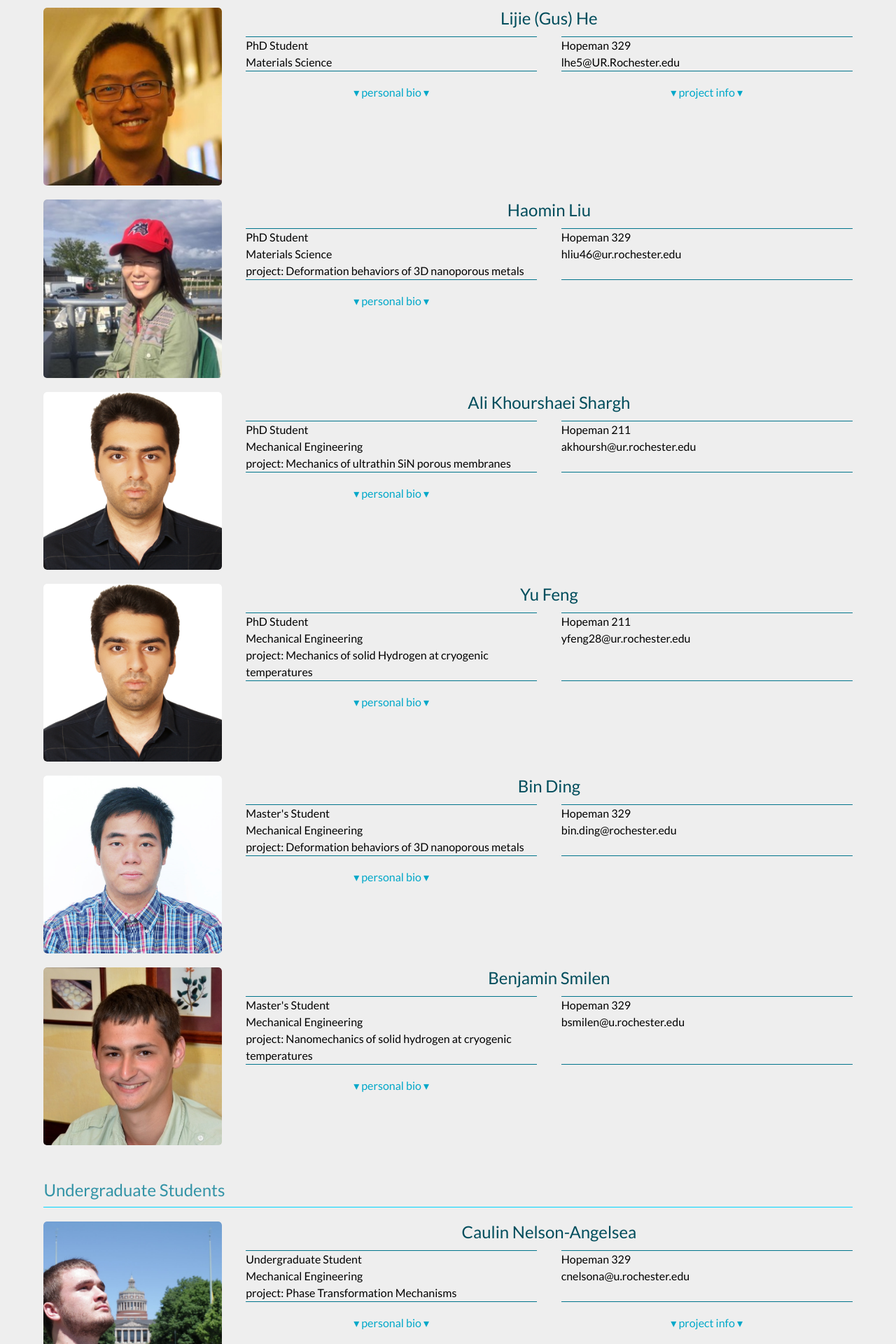
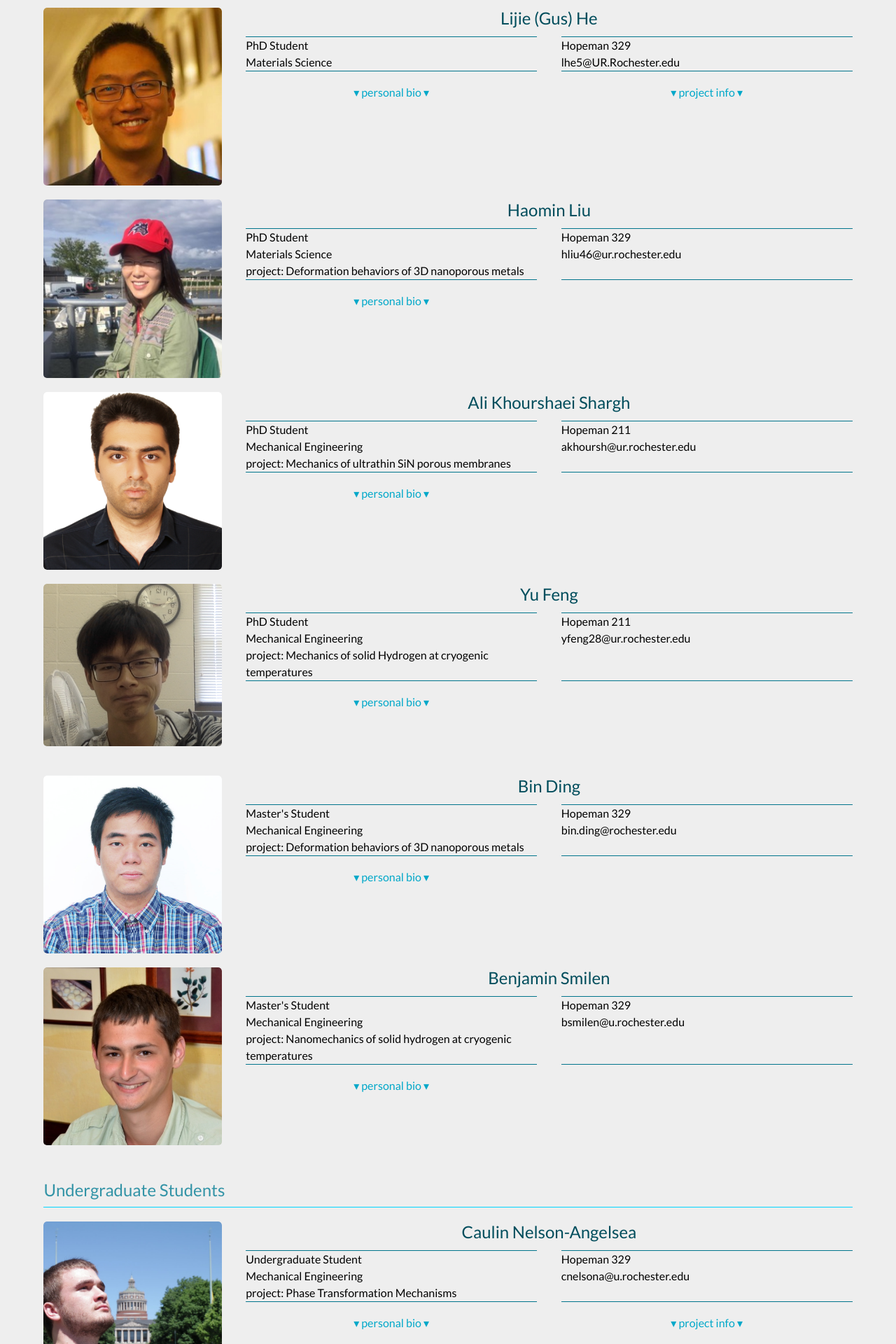
Before and after one commit to niaz60/website, a Jekyll site: the page built from people.md, in a window 1280 px wide. Shown: the part 1104-3024 px from the top of the page at 70% size. Built offline with Jekyll 4.4.1, drawn with Linux system fonts in a browser that asks for light colours.

Commit message:
Your message goes here

```diff
--- a/_data/people/graduate.yml
+++ b/_data/people/graduate.yml
@@ -59,7 +59,7 @@
   link_text:
   link_value:
   email: yfeng28@ur.rochester.edu
-  pic: ALI.jpg
+  pic: Yu.png
   project: Mechanics of solid Hydrogen at cryogenic temperatures
   project_desc:
   personal_desc: "Yu Feng received his B.S. in Materials Science from Tianjin Polytechnic University, China in 2015, and his M.S. in Carnegie Mellon University in 2017. His interest is to solve various molecular problems with the help of his computer(s). Now, he is ready to battle with more complex MD problems using his awesome computer toolkit!"
```
